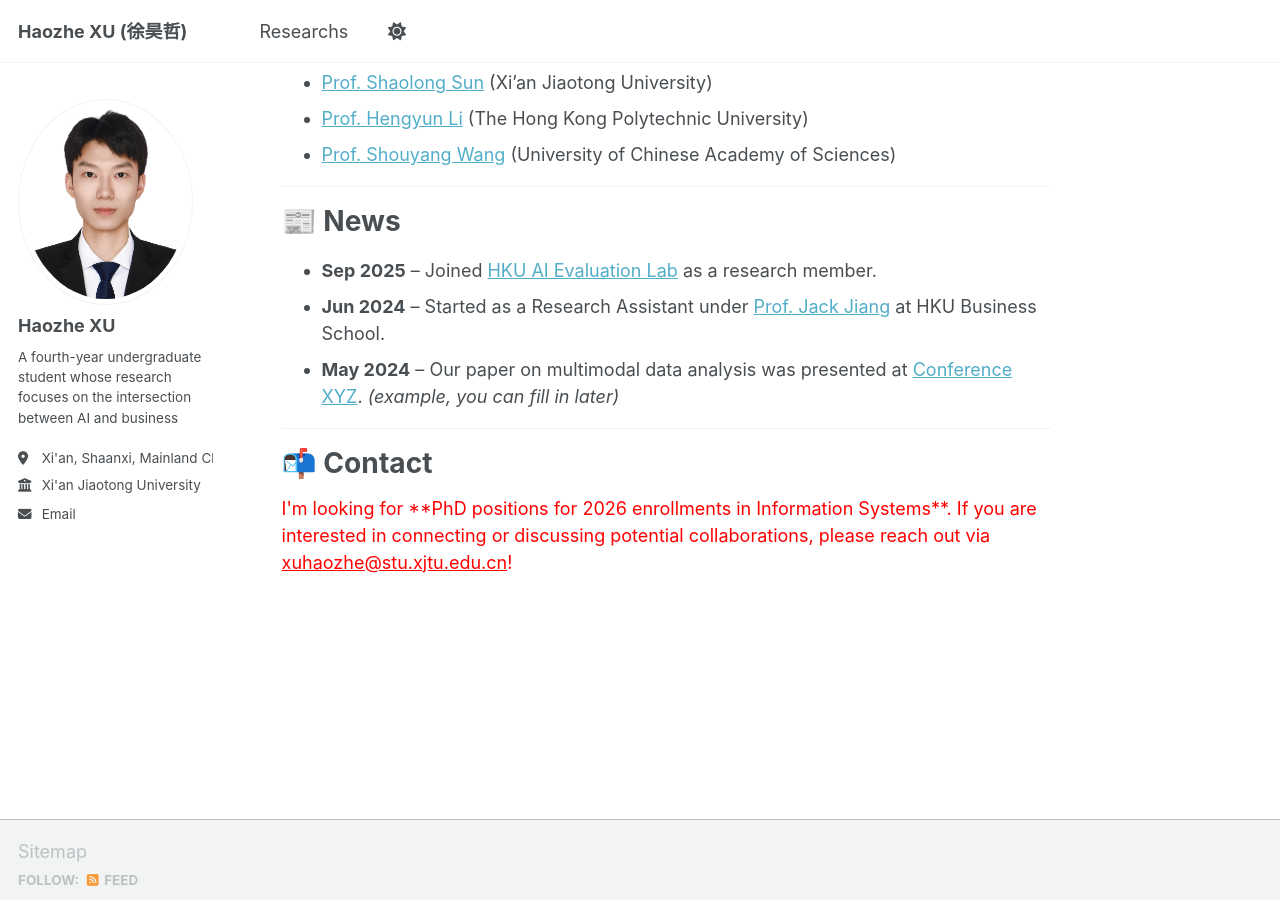
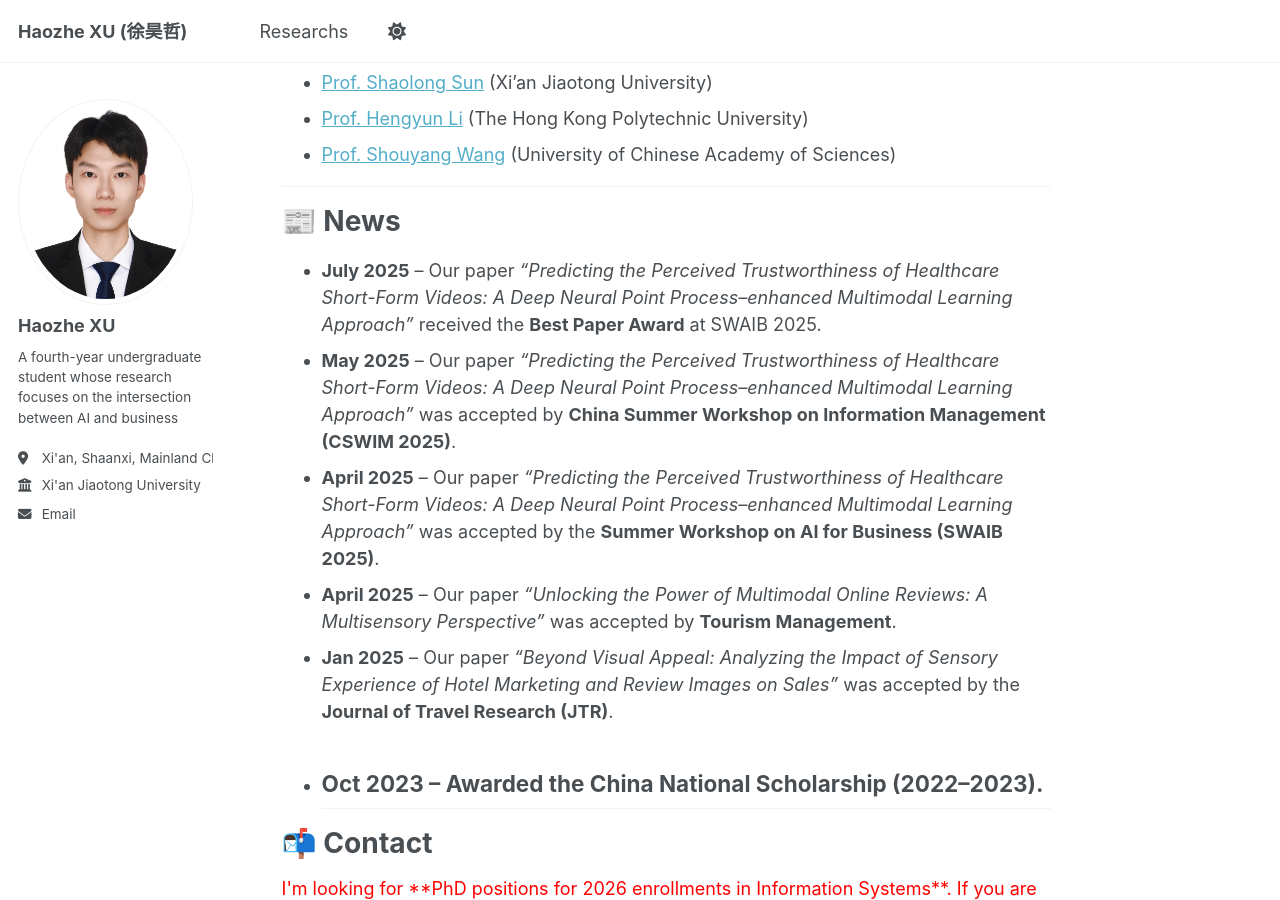
Before and after one commit to XuHaozhe0204/XuHaozhe0204.github.io, a Jekyll site: the page built from _pages/about.md, in a window 1280 px wide and 900 px high, scrolled down 867 px. Built offline with Jekyll 4.4.1, drawn with Linux system fonts in a browser that asks for light colours; a script that is not in the unit is left out.

Commit message:
Update about.md

```diff
--- a/_pages/about.md
+++ b/_pages/about.md
@@ -30,10 +30,12 @@ I have collaborated with multiple scholars and contributed to several research p
 
 # 📰 News
 
-- **Sep 2025** – Joined [HKU AI Evaluation Lab](https://www.hkubs.hku.hk/aimodelrankings_en/) as a research member.
-- **Jun 2024** – Started as a Research Assistant under [Prof. Jack Jiang](https://www.hkubs.hku.hk/people/zhenhui-jack-jiang/) at HKU Business School.
-- **May 2024** – Our paper on multimodal data analysis was presented at [Conference XYZ](). *(example, you can fill in later)*
-
+- **July 2025** – Our paper *"Predicting the Perceived Trustworthiness of Healthcare Short-Form Videos: A Deep Neural Point Process–enhanced Multimodal Learning Approach"* received the **Best Paper Award** at SWAIB 2025.
+- **May 2025** – Our paper *"Predicting the Perceived Trustworthiness of Healthcare Short-Form Videos: A Deep Neural Point Process–enhanced Multimodal Learning Approach"* was accepted by **China Summer Workshop on Information Management (CSWIM 2025)**.
+- **April 2025** – Our paper *"Predicting the Perceived Trustworthiness of Healthcare Short-Form Videos: A Deep Neural Point Process–enhanced Multimodal Learning Approach"* was accepted by the **Summer Workshop on AI for Business (SWAIB 2025)**.
+- **April 2025** – Our paper *"Unlocking the Power of Multimodal Online Reviews: A Multisensory Perspective"* was accepted by **Tourism Management**.
+- **Jan 2025** – Our paper *"Beyond Visual Appeal: Analyzing the Impact of Sensory Experience of Hotel Marketing and Review Images on Sales"* was accepted by the **Journal of Travel Research (JTR)**.
+- **Oct 2023** – Awarded the **China National Scholarship (2022–2023)**.
 ---
 
 # 📬 Contact
```
